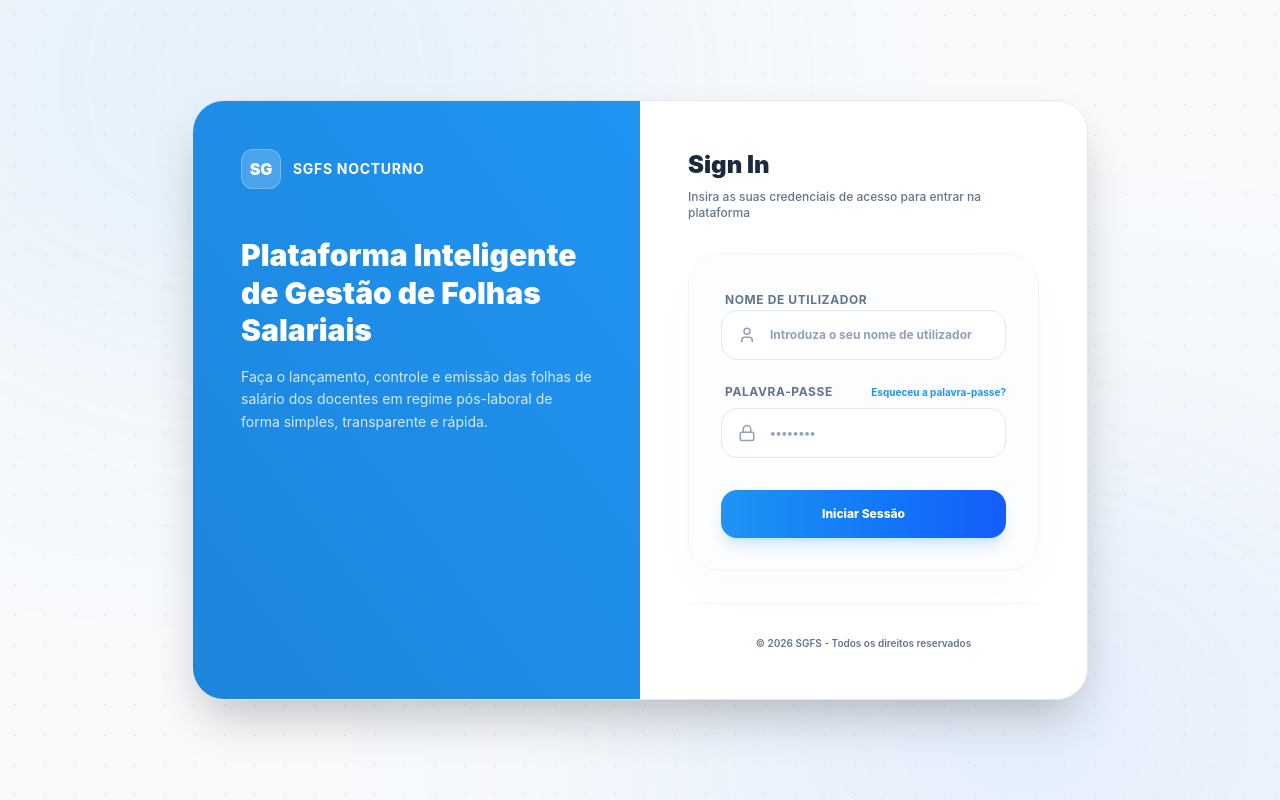
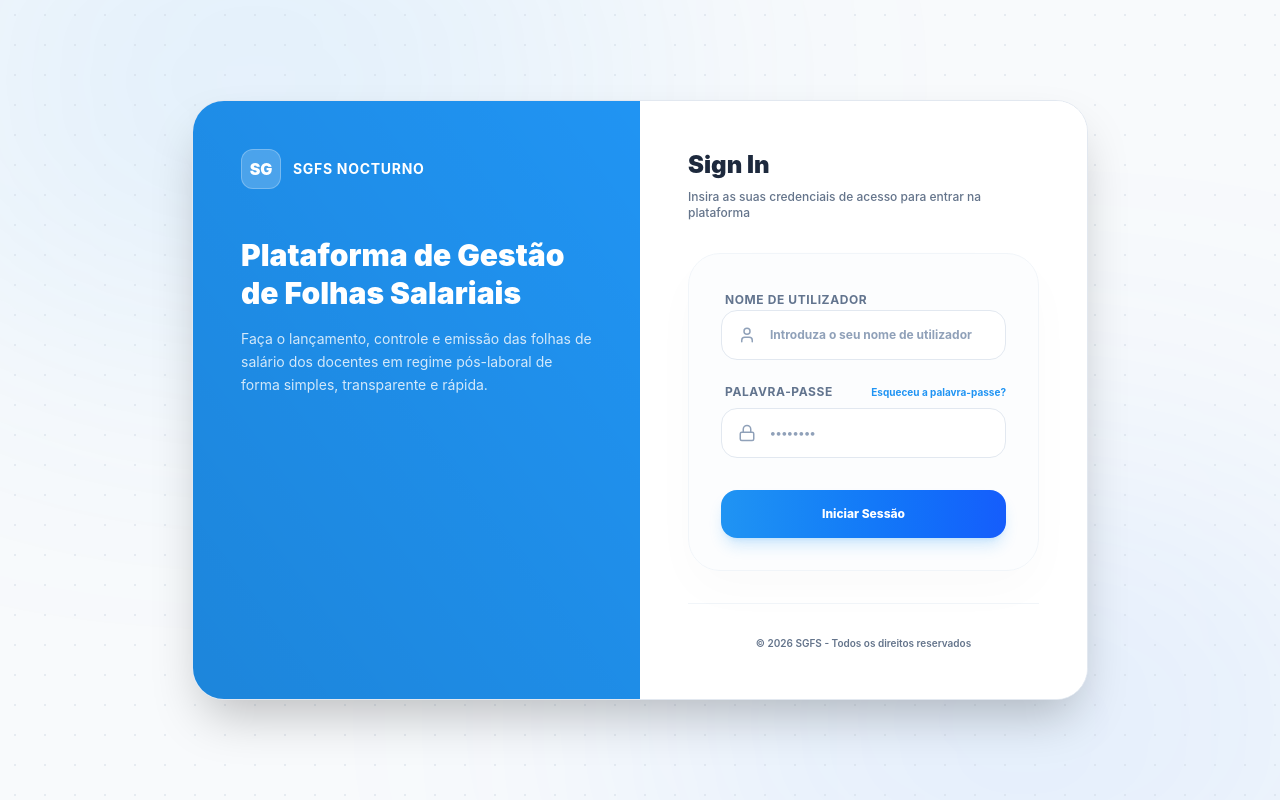
Before and after one commit to Lnhacanhaca/gestao-folha-salarial, a React (Vite) app in the folder frontend/: page /login in a window 1280 px wide. Built offline with nearby package versions, Linux system fonts and the light colour scheme.

Commit message:
style: remover a palavra Inteligente do titulo no login

```diff
--- a/frontend/src/pages/LoginPage.jsx
+++ b/frontend/src/pages/LoginPage.jsx
@@ -58,7 +58,7 @@ const LoginPage = () => {
 
             <div className="space-y-4 pt-4">
               <h2 className="text-3xl font-black leading-tight">
-                Plataforma Inteligente de Gestão de Folhas Salariais
+                Plataforma de Gestão de Folhas Salariais
               </h2>
               <p className="text-white/80 text-sm leading-relaxed">
                 Faça o lançamento, controle e emissão das folhas de salário dos docentes em regime pós-laboral de forma simples, transparente e rápida.
```
